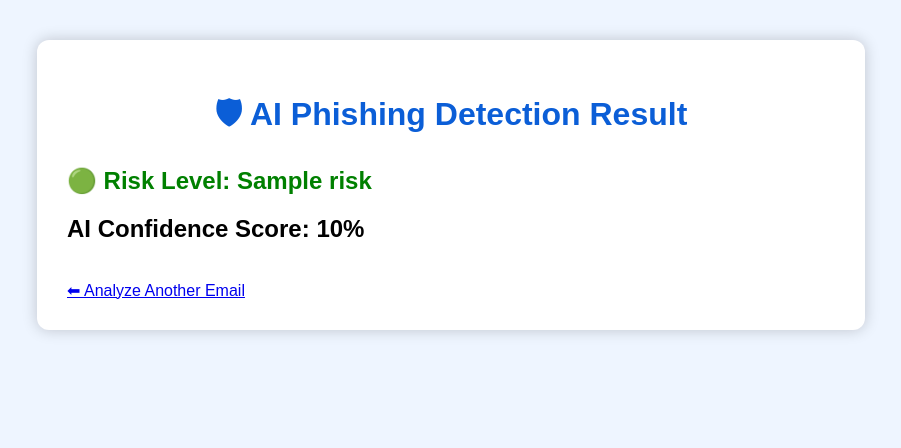
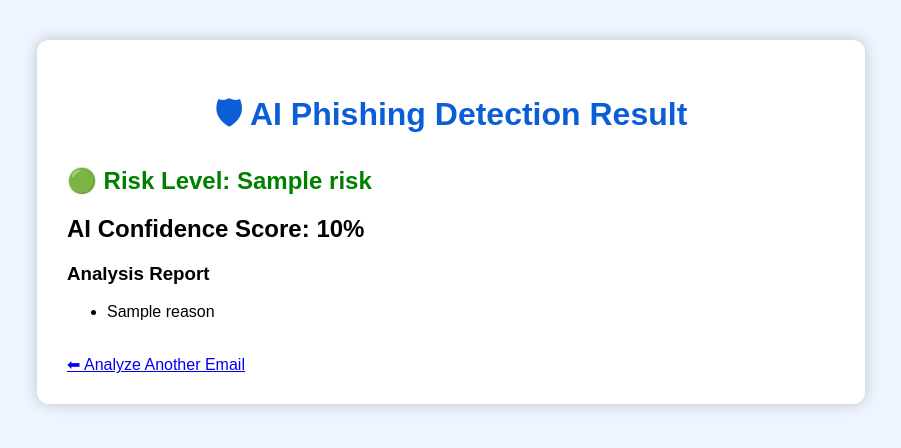
Before and after one commit to fazeen-max/AI_Phishing_Email_Detector, a Flask app: template templates/result.html in a window 1280 px wide. Shown: the top 448 px of the page, without its empty margins (189-1090 px from the left). Run offline with Flask 3, Linux system fonts and the light colour scheme; the template is opened without the code that fills it: most values are stand-ins (such as "Sample title", 1, 10 or a date in 2020).

Commit message:
Added AI Analysis report with phishing detection reasons

```diff
--- a/app.py
+++ b/app.py
@@ -11,18 +11,23 @@ def home():
 
         score = 0
         risk = "LOW"
+        reasons = []
 
         if "password" in email.lower():
             score += 25
+            reasons.append("⚠ Requests your password")
 
         if "otp" in email.lower():
             score += 25
+            reasons.append("⚠ Requests OTP")
 
         if "urgent" in subject.lower():
             score += 20
+            reasons.append("⚠ Uses urgent language")
 
         if "bit.ly" in email.lower():
             score += 30
+            reasons.append("⚠ Contains a shortened suspicious link")
 
         if score >= 70:
             risk = "HIGH"
@@ -30,10 +35,11 @@ def home():
             risk = "MEDIUM"
 
         return render_template(
-    "result.html",
-    risk=risk,
-    score=score
-)
+            "result.html",
+            risk=risk,
+            score=score,
+            reasons=reasons
+        )
 
     return render_template("index.html")
 
--- a/templates/result.html
+++ b/templates/result.html
@@ -23,7 +23,13 @@
 {% endif %}
 
 <h2>AI Confidence Score: {{ score }}%</h2>
+<h3>Analysis Report</h3>
 
+<ul>
+{% for reason in reasons %}
+    <li>{{ reason }}</li>
+{% endfor %}
+</ul>
 <br>
 
 <a href="/">⬅ Analyze Another Email</a>
```
